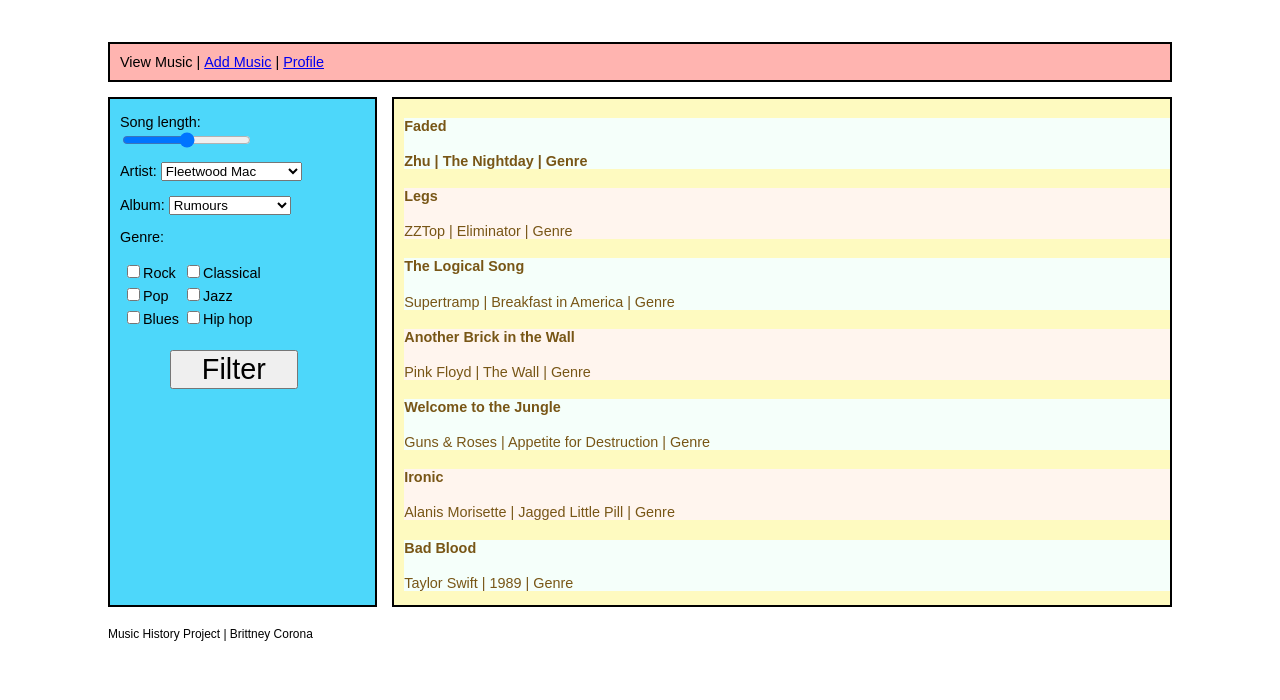
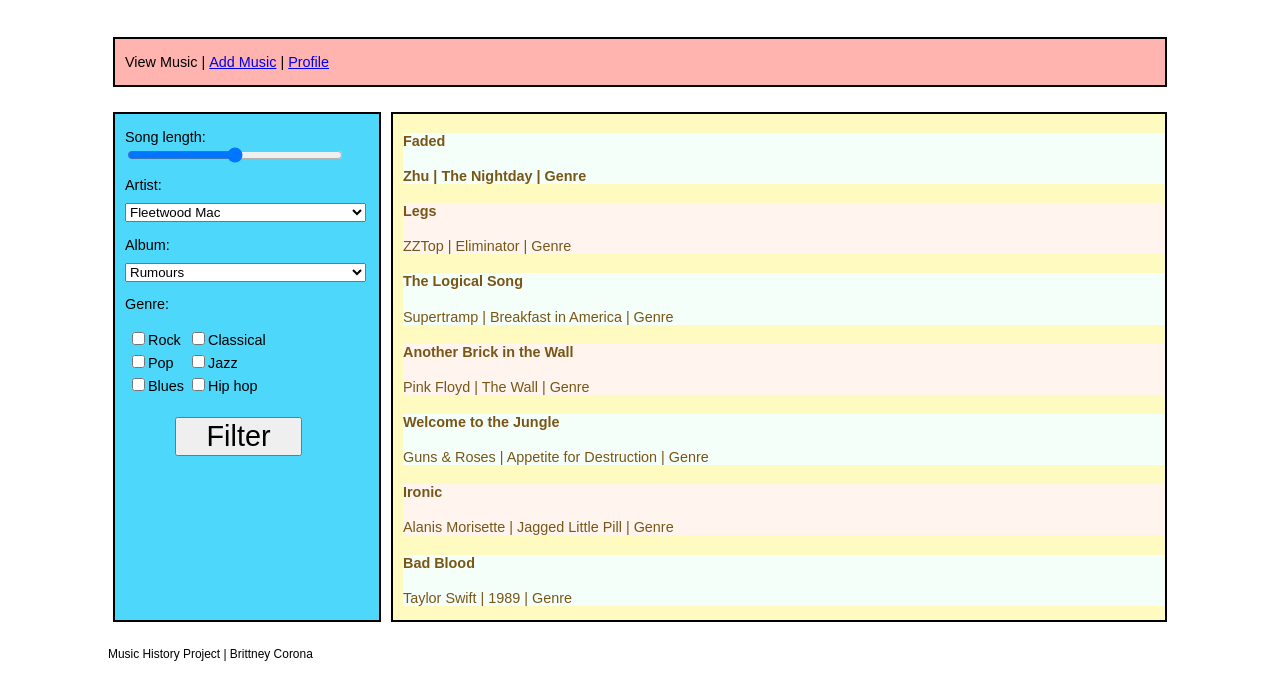
Before and after one commit to britcorona/music-history, a plain HTML site: page index.html in a window 1280 px wide. Drawn offline with Linux system fonts and the light colour scheme.

Commit message:
More changes

```diff
--- a/index.html
+++ b/index.html
@@ -28,7 +28,7 @@
 
 <p>
       <label for="artist-type">Artist:</label>
-        <select id="artist-type" name="artist-type">
+        <select class="options" id="artist-type" name="artist-type">
           <option>Fleetwood Mac</option>
           <option>Zedd</option>
           <option>Taylor Swift</option>
@@ -39,7 +39,7 @@
 
 <p>
         <label for="alb-op">Album:</label>
-          <select id="alb-op" name="alb-op">
+          <select class="options" id="alb-op" name="alb-op">
             <option>Rumours</option>
             <option>Stars Come Out</option>
             <option>1989</option>
--- a/style.css
+++ b/style.css
@@ -6,13 +6,14 @@ body {
 nav {
   flex: 1 100%;
   min-width: 200px;
+  margin: 5px;
 }
 
 nav ul {
   border: 2px solid black;
   background-color: #ffb4b0;
   list-style: none;
-  padding: 10px 10px;
+  padding: 15px 10px;
 }
 
 nav ul li {
@@ -25,9 +26,10 @@ nav ul li {
   display: -webkit-flex;
   display: -ms-flexbox;
   display: flex;
-  overflow: hidden;
+  /*overflow: hidden;*/
   flex-flow: row wrap;
-  padding: 20px 100px;
+  padding: 10px 100px;
+  min-width: 200px;
 }
 
 .flexbox > header,
@@ -43,11 +45,18 @@ nav ul li {
   min-width: 200px;
   padding: 15px 0 0 10px;
   flex: 1;
-  margin-right: 15px;
+  margin: 5px;
 }
 
 .slide-bar {
   display: block;
+  width: 85%;
+}
+
+.options {
+  display: block;
+  width: 95%;
+  margin-top: 10px;
 }
 
 input[type="button"] {
@@ -64,6 +73,7 @@ input[type="button"] {
   padding-left: 10px;
   border: 2px solid black;
   flex: 3;
+  margin: 5px;
 }
 
 #box2 .song-name:nth-child(2n+0) {
```
